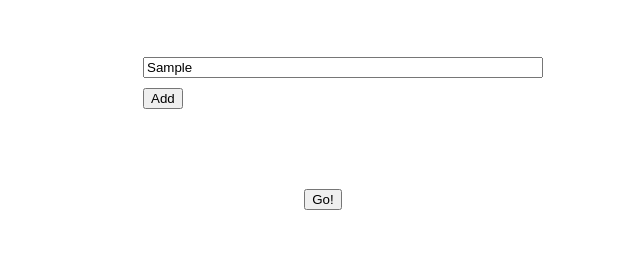
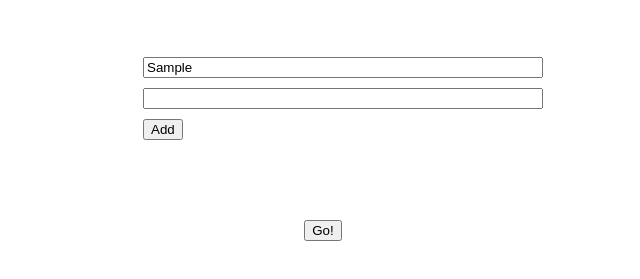
Before and after one commit to Nkarlsson/TjejerKodar2019, a plain HTML site: page index.html in a window 1280 px wide. Both pictures are taken after typing "Sample" into the empty fields and a click on the button "Add". Shown: the part 227-506 px from the top of the page, without its empty margins (317-957 px from the left). Drawn offline with nearby package versions, Linux system fonts and the light colour scheme.

Commit message:
Added javascript

```diff
--- a/index.html
+++ b/index.html
@@ -8,11 +8,23 @@
   <body>
     <h1>Help me choose between...</h1>
     <div class="inputSection">
-        <div class="inputs">
-        <input placeholder="something"></input>
+      <div class="inputs">
+        <input placeholder="Something"></input>
       </div>
       <button class="addOption">Add</button>
     </div>
+    <div class="resultSection"></div>
     <button>Go!</button>
+
+    <script src="https://code.jquery.com/jquery-3.3.1.min.js"></script>
+    <script>
+      $(function() {
+        $('.resultSection').hide()
+        var add_option = function() {
+          $('.inputs').append('<input></input>')
+        }
+        $('.addOption').click(add_option)
+      })
+    </script>
   </body>
 </html>
```
